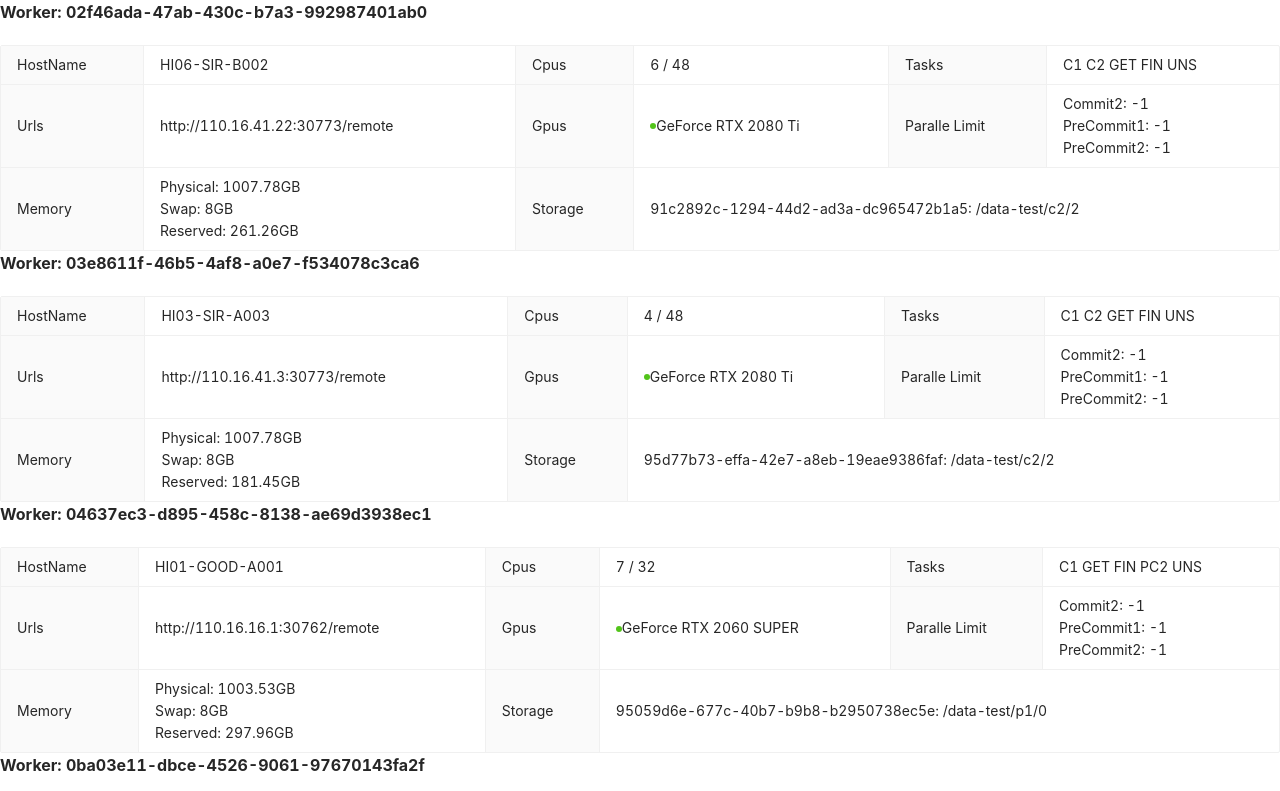
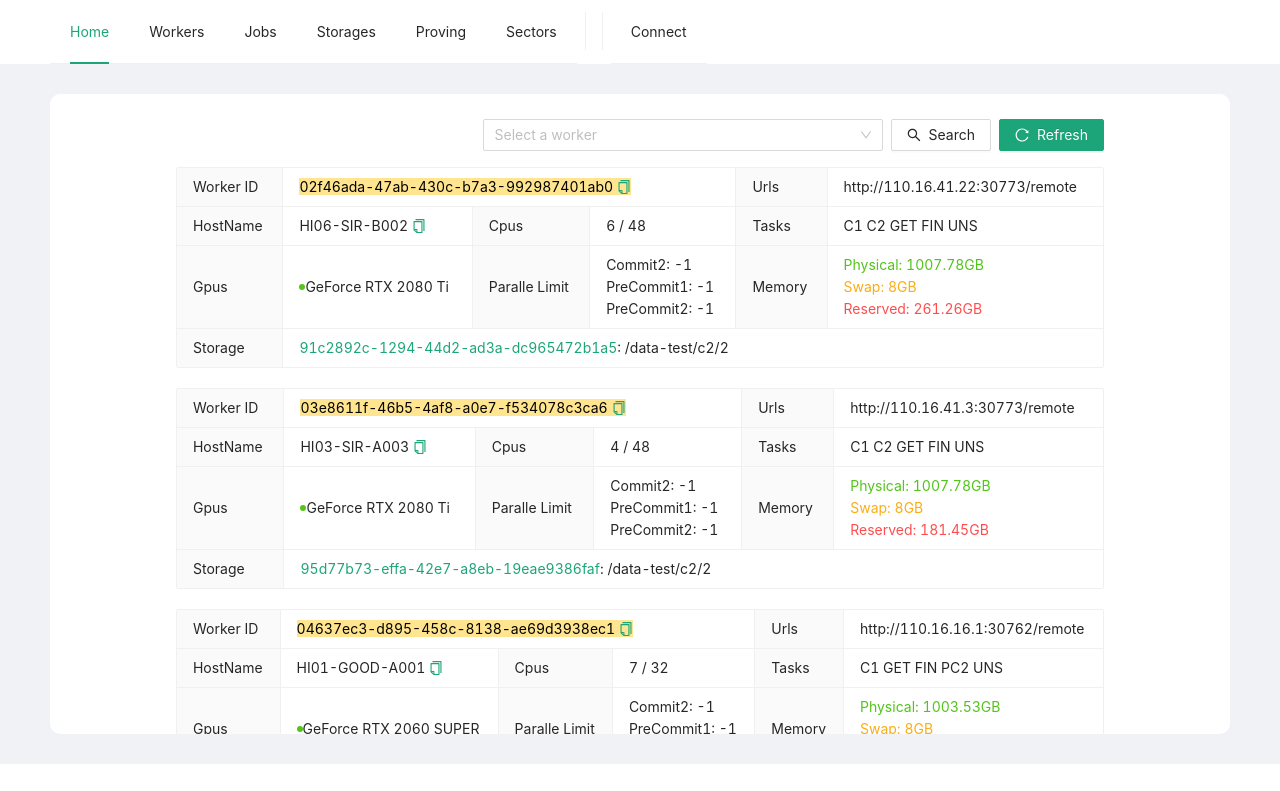
Before and after one commit to JayJay1024/Oh-My-Fil, a React (Create React App) app: page /workers in a window 1280 px wide. Shown: the top 791 px of the page. Built offline with nearby package versions, Linux system fonts and the light colour scheme.

Commit message:
awesome workers

```diff
--- a/src/App.less
+++ b/src/App.less
@@ -20,10 +20,21 @@
   background-color: #fff;
   border-radius: 10px;
 
+  max-height: 80vh;
+  overflow-y: auto;
+}
+
+.my-fil-layout .my-fil-home-content {
   display: flex;
   flex-wrap: wrap;
   justify-content: flex-start;
   align-items: flex-start;
+}
+
+.my-fil-layout .my-fil-workers-content {
+  width: 100%;
+  display: flex;
+  justify-content: center;
 }
 
 .my-fil-content .my-fil-home-card {
--- a/src/App.tsx
+++ b/src/App.tsx
@@ -6,10 +6,16 @@ import { UserOutlined } from '@ant-design/icons';
 
 import './App.less';
 import bytes from 'bytes';
+import {
+  BrowserRouter as Router,
+  Switch,
+  Route,
+  Link
+} from "react-router-dom";
 
 // Companents
 import Home from './companents/Home';
-// import Workers from './companents/Workers';
+import Workers from './companents/Workers';
 
 // Reducers
 import {
@@ -59,10 +65,15 @@ const App: FC = () => {
 
   return (
     <Layout className='my-fil-layout'>
+      <Router>
         <Header className='my-fil-header'>
           <Menu theme='light' mode='horizontal' onClick={handleClickMenu} defaultSelectedKeys={['home']}>
-          <Menu.Item key='home'>Home</Menu.Item>
-          <Menu.Item key='workers'>Workers</Menu.Item>
+            <Menu.Item key='home'>
+              <Link to="/">Home</Link>
+            </Menu.Item>
+            <Menu.Item key='workers'>
+              <Link to="/workers">Workers</Link>
+            </Menu.Item>
             <Menu.Item key='jobs'>Jobs</Menu.Item>
             <Menu.Item key='storages'>Storages</Menu.Item>
             <Menu.Item key='proving'>Proving</Menu.Item>
@@ -71,7 +82,7 @@ const App: FC = () => {
           <Divider type='vertical' style={{ height: '60%' }} />
           <Divider type='vertical' style={{ height: '60%' }} />
           <Menu theme='light' mode='horizontal' onClick={handleClickNode}>
-          <Menu.Item key='node'>{actorAddress.length ? <><UserOutlined />{actorAddress} ({bytes(actorInfo.data.actorSectorSize)})</> : <>Connect</> }</Menu.Item>
+            <Menu.Item key='node'>{actorAddress.length ? <><UserOutlined />{actorAddress} ({bytes(actorInfo.data.actorSectorSize)})</> : <>Connect</>}</Menu.Item>
           </Menu>
           <Modal closable={false} visible={visibleConnectInfoModal} title='Node Info' onOk={handleOKModalConnectInfo} onCancel={() => setVisibleConnectInfoModal(false)}>
             <Input allowClear={true} defaultValue={connectInfo.lotusApi} onChange={handleChangeLotusApi} className='my-fil-node-info-button' placeholder='lotus api like 127.0.0.1:1234' />
@@ -81,11 +92,19 @@ const App: FC = () => {
           </Modal>
         </Header>
         <Content className='my-fil-content'>
-        <Home />
+          <Switch>
+            <Route path='/workers'>
+              <Workers></Workers>
+            </Route>
+            <Route path='/'>
+              <Home></Home>
+            </Route>
+          </Switch>
         </Content>
         <Footer className='my-fil-footer'>
           My Fil ©2020 Created by Jay
       </Footer>
+      </Router>
     </Layout>
   );
 };
--- a/src/companents/Home.tsx
+++ b/src/companents/Home.tsx
@@ -122,7 +122,7 @@ const Home: FC = () => {
   workerCount['Total'] = totalWorker;
 
   return (
-    <>
+    <div className='my-fil-home-content'>
       <Card title={<Button type='ghost' icon={<ReloadOutlined />} style={{ border: 'none' }} onClick={() => dispatch(fetchSectorsSummary(connectInfo))}>Sectors Summary</Button>}
         extra={sectorsSummary.status === 'loading' ? <Spin size='small' delay={200} /> : ''}
         hoverable={true} bordered={false} size='small' className='my-fil-home-card'
@@ -232,7 +232,7 @@ const Home: FC = () => {
           )
         })}
       </Card>
-    </>
+    </div>
   );
 };
 
--- a/src/companents/Workers.tsx
+++ b/src/companents/Workers.tsx
@@ -1,35 +1,63 @@
-import { FC } from 'react';
+import { FC, useEffect } from 'react';
 import { useSelector, useDispatch } from 'react-redux';
 
-import { Descriptions, Badge } from 'antd';
+// Antd
+import { ReloadOutlined, SearchOutlined } from '@ant-design/icons';
+import { PageHeader, Descriptions, Badge, Typography, Select, Button, Spin, message } from 'antd';
 
+// Reducers
+import { selectConnectInfo } from '../reducers/connectInfoSlice';
 import { fetchWorkerStat, selectWorkerStat } from '../reducers/workerStatSlice';
 
+import '../App.less';
+import bytes from 'bytes';
 import { taskShortName, taskShortShortName } from '../utility';
 
-import bytes from 'bytes';
+const Worker: FC = () => {
+  const dispatch = useDispatch();
+  const workerStat = useSelector(selectWorkerStat);
+  const connectInfo = useSelector(selectConnectInfo);
 
-const Worker: FC = () => {
-  const workerStat = useSelector(selectWorkerStat);
+  useEffect(() => { if (workerStat.status === 'failed') { message.error(workerStat.error) } }, [workerStat]);
 
   return (
-    <div>
+    <div className='my-fil-workers-content'>
+      <Spin delay={200} size='large' spinning={workerStat.status === 'loading' ? true : false}>
+        <PageHeader
+          title=''
+          extra={[
+            <Select
+              showSearch={true}
+              style={{ width: '400px' }}
+              placeholder="Select a worker"
+            >
+              <Select.Option value='worker007'>Worker 007</Select.Option>
+            </Select>,
+            <Button icon={<SearchOutlined />}>Search</Button>,
+            <Button type='primary' icon={<ReloadOutlined />} onClick={() => dispatch(fetchWorkerStat(connectInfo))}>Refresh</Button>
+          ]}
+        >
           {Object.keys(workerStat.data).map((key: string) => {
             return (
-          <Descriptions bordered size='small' title={`Worker: ${key}`}>
-            <Descriptions.Item label='HostName'>{workerStat.data[key].Info.Hostname}</Descriptions.Item>
-            <Descriptions.Item label='Cpus'>{workerStat.data[key].CpuUse} / {workerStat.data[key].Info.Resources.CPUs}</Descriptions.Item>
-            <Descriptions.Item label='Tasks'>
-              {Object.keys(workerStat.data[key].Info.TaskTypes).map((key: string) => `${taskShortShortName(key)} `)}
+              <Descriptions bordered size='small' style={{ width: '100%', margin: '0 0 20px 0' }}>
+                <Descriptions.Item label='Worker ID' span={2}>
+                  <Typography.Text copyable mark>{key}</Typography.Text>
                 </Descriptions.Item>
                 <Descriptions.Item label='Urls'>
                   {workerStat.data[key].Info.Urls.map((value: string) => {
                     return (
                       <>
-                    <span>{value}</span><br/>
+                        <span>{value}</span><br />
                       </>
                     )
                   })}
+                </Descriptions.Item>
+                <Descriptions.Item label='HostName'>
+                  <Typography.Text copyable>{workerStat.data[key].Info.Hostname}</Typography.Text>
+                </Descriptions.Item>
+                <Descriptions.Item label='Cpus'>{workerStat.data[key].CpuUse} / {workerStat.data[key].Info.Resources.CPUs}</Descriptions.Item>
+                <Descriptions.Item label='Tasks'>
+                  {Object.keys(workerStat.data[key].Info.TaskTypes).map((key: string) => `${taskShortShortName(key)} `)}
                 </Descriptions.Item>
                 <Descriptions.Item label='Gpus'>
                   {workerStat.data[key].Info.Resources.GPUs.map((value: string, index: number) => {
@@ -40,7 +68,7 @@ const Worker: FC = () => {
                     return (
                       <>
                         <Badge status={status} />
-                    <span>{value}</span><br/>
+                        <span>{value}</span><br />
                       </>
                     )
                   })}
@@ -49,21 +77,21 @@ const Worker: FC = () => {
                   {Object.keys(workerStat.data[key].Info.ParalleTasklLimit).map((value: string) => {
                     return (
                       <>
-                    <span>{taskShortName(value)}: {workerStat.data[key].Info.ParalleTasklLimit[value]}</span><br/>
+                        <span>{taskShortName(value)}: {workerStat.data[key].Info.ParalleTasklLimit[value]}</span><br />
                       </>
                     )
                   })}
                 </Descriptions.Item>
                 <Descriptions.Item label='Memory'>
-              <span>Physical: {bytes(workerStat.data[key].Info.Resources.MemPhysical as number)}</span><br/>
-              <span>Swap: {bytes(workerStat.data[key].Info.Resources.MemSwap as number)}</span><br/>
-              <span>Reserved: {bytes(workerStat.data[key].Info.Resources.MemReserved as number)}</span><br/>
+                  <Typography.Text type='success'>Physical: {bytes(workerStat.data[key].Info.Resources.MemPhysical as number)}</Typography.Text><br />
+                  <Typography.Text type='warning'>Swap: {bytes(workerStat.data[key].Info.Resources.MemSwap as number)}</Typography.Text><br />
+                  <Typography.Text type='danger'>Reserved: {bytes(workerStat.data[key].Info.Resources.MemReserved as number)}</Typography.Text><br />
                 </Descriptions.Item>
-            <Descriptions.Item label='Storage' span={2}>
+                <Descriptions.Item label='Storage' span={3}>
                   {workerStat.data[key].Info.StoragePaths.map((value: any) => {
                     return (
                       <>
-                    <span>{value.ID}: {value.LocalPath}</span><br/>
+                        <span><a href='/storages'>{value.ID}</a>: {value.LocalPath}</span><br />
                       </>
                     )
                   })}
@@ -71,6 +99,8 @@ const Worker: FC = () => {
               </Descriptions>
             )
           })}
+        </PageHeader>
+      </Spin>
     </div>
   )
 };
--- a/src/index.tsx
+++ b/src/index.tsx
@@ -4,33 +4,15 @@ import './index.css';
 import App from './App';
 import reportWebVitals from './reportWebVitals';
 
-import Workers from './companents/Workers';
-
 import store from './store';
 import { Provider } from 'react-redux';
-
-import {
-  BrowserRouter as Router,
-  Switch,
-  Route,
-  // Link
-} from "react-router-dom";
 
 export type RootState = ReturnType<typeof store.getState>;
 
 ReactDOM.render(
   <React.StrictMode>
     <Provider store={store}>
-      <Router>
-        <Switch>
-          <Route path='/workers'>
-            <Workers></Workers>
-          </Route>
-          <Route path='/'>
-            <App />
-          </Route>
-        </Switch>
-      </Router>
+      <App />
     </Provider>
   </React.StrictMode>,
   document.getElementById('root')
```
Lines whose indentation alone changed are shown as unchanged.
